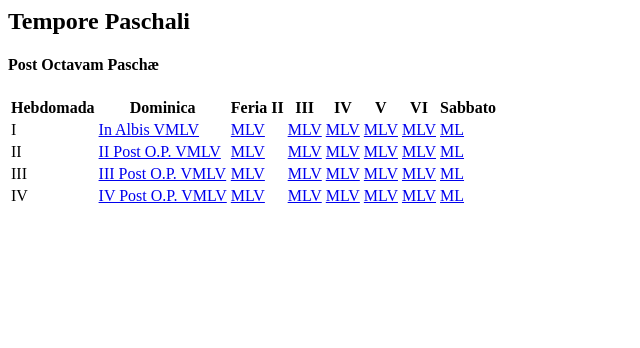
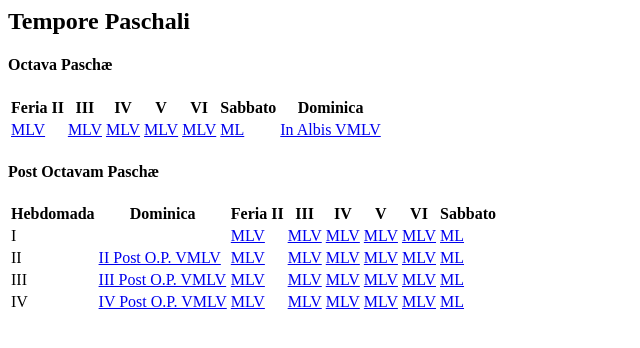
Before and after one commit to jakubjelinek/jakubjelinek.github.io, a plain HTML site: page noty/index.html in a window 1280 px wide. Shown: the whole page, without its empty margins (0-640 px from the left). Drawn offline with Linux system fonts and the light colour scheme.

Commit message:
Add scores for Octavam Paschae.

```diff
--- a/noty/index.html
+++ b/noty/index.html
@@ -7,11 +7,25 @@
 <body>
 <h2>Tempore Paschali</h2>
 <div>
-<p><h4>Post Octavam Pasch&aelig;<h4>
+<p><h4>Octava Pasch&aelig;</h4>
+<table>
+<tr><th>Feria II</th><th>III</th><th>IV</th><th>V</th><th>VI</th><th>Sabbato</th><th>Dominica</th></tr>
+<tr><td><a href="tp/feriaii-op.pdf">MLV</a></td>
+<td><a href="tp/feriaiii-op.pdf">MLV</a></td>
+<td><a href="tp/feriaiv-op.pdf">MLV</a></td>
+<td><a href="tp/feriav-op.pdf">MLV</a></td>
+<td><a href="tp/feriavi-op.pdf">MLV</a></td>
+<td><a href="tp/sabbato-op.pdf">ML</a></td>
+<td><a href="tp/dominicainalbis.pdf">In Albis VMLV</a></td>
+</tr>
+</table>
+</div>
+<div>
+<p><h4>Post Octavam Pasch&aelig;</h4>
 <table>
 <tr><th>Hebdomada</th><th>Dominica</th><th>Feria II</th><th>III</th><th>IV</th><th>V</th><th>VI</th><th>Sabbato</th></tr>
 <tr><td>I</td>
-<td><a href="tp/dominicainalbis.pdf">In Albis VMLV</a></td>
+<td></td>
 <td><a href="tp/feriaii-i.pdf">MLV</a></td>
 <td><a href="tp/feriaiii-i.pdf">MLV</a></td>
 <td><a href="tp/feriaiv-i.pdf">MLV</a></td>
```
Also changed, not shown: 6 other files.
